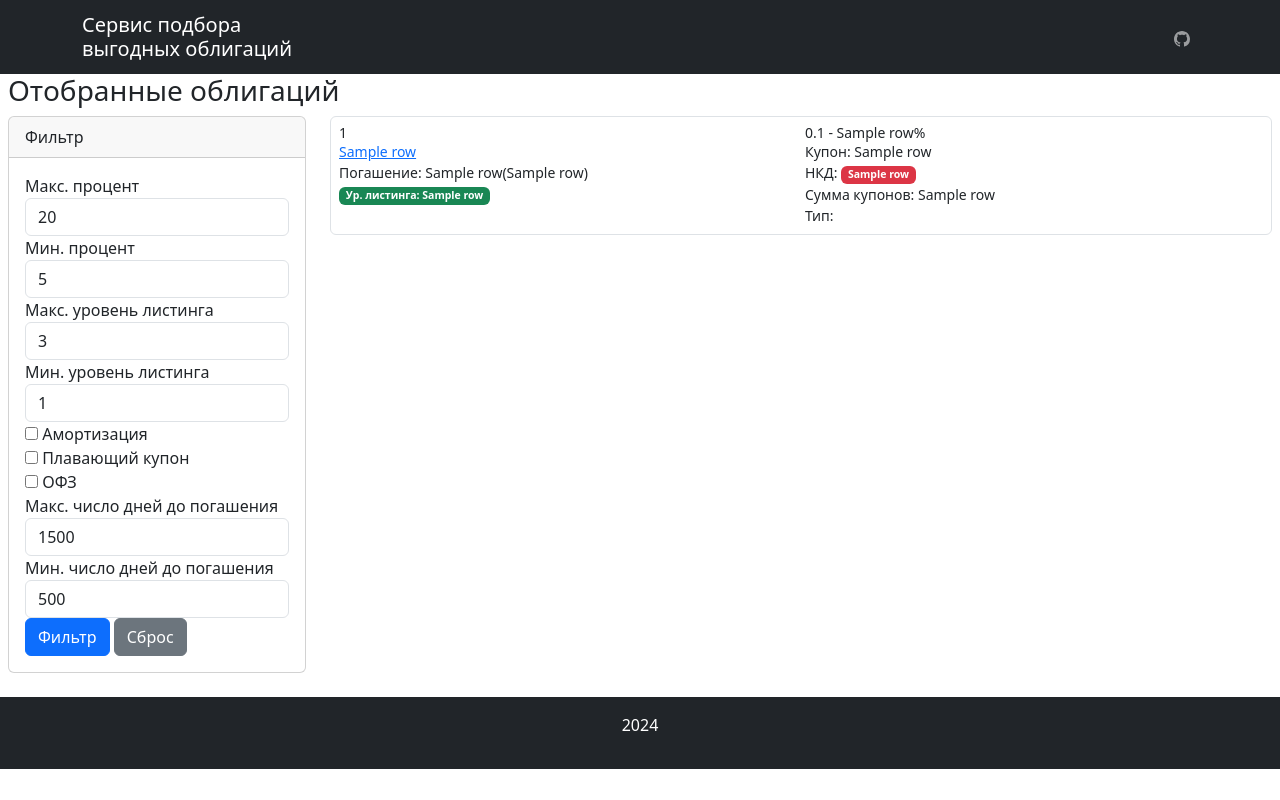
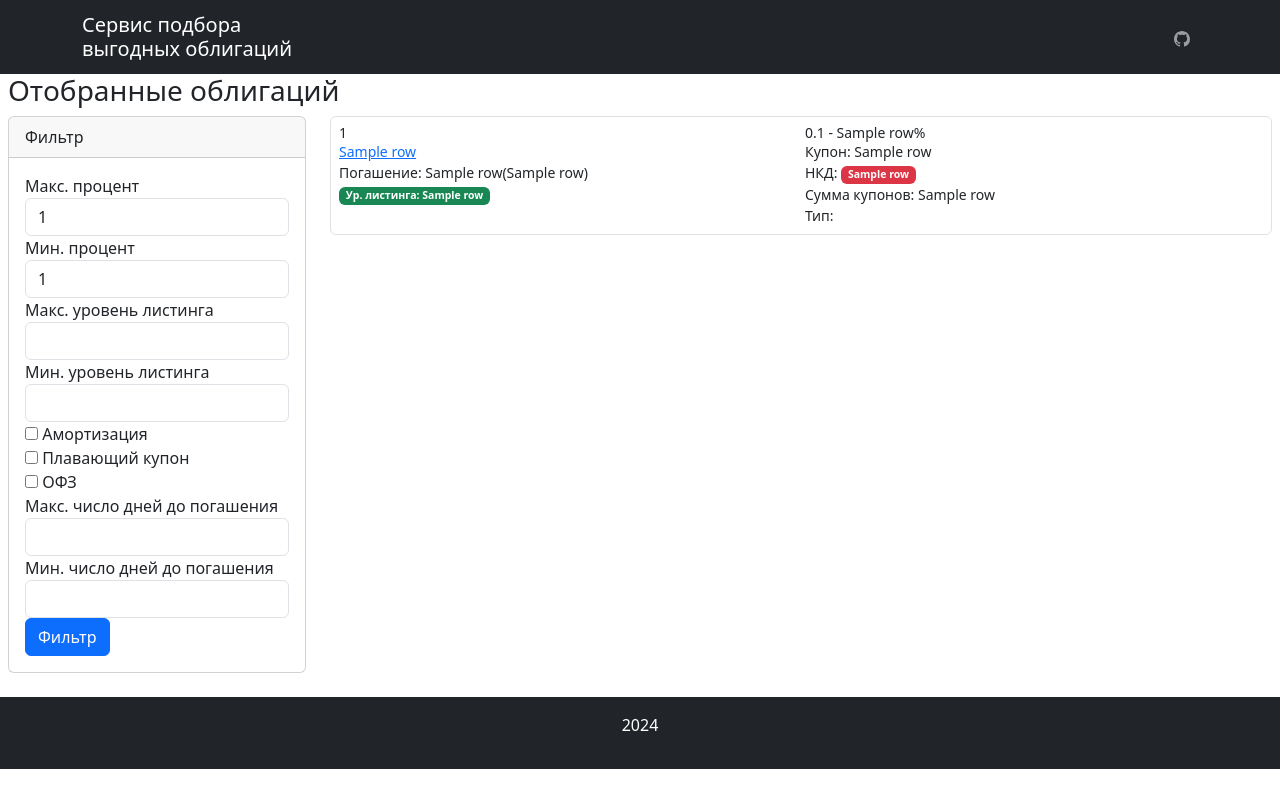
Before and after one commit to Workbench3D/bond_search_tool, a FastAPI app: template templates/index.html in a window 1280 px wide. Run offline with FastAPI, Linux system fonts and the light colour scheme; the template is opened without the code that fills it: most values are stand-ins (such as "Sample title", 1, 10 or a date in 2020).

Commit message:
Refactor filter form and add query parameters to view_bonds endpoint

```diff
--- a/src/bond_screener_api/main.py
+++ b/src/bond_screener_api/main.py
@@ -1,5 +1,5 @@
 from typing import Annotated
-from fastapi import FastAPI, Depends, Request
+from fastapi import FastAPI, Depends, Query, Request
 from fastapi.templating import Jinja2Templates
 from fastapi.responses import HTMLResponse
 from schemas.bond import ColumnGroupModel
@@ -29,11 +29,34 @@
 async def get_view_bonds(
     request: Request,
     fastapi_service: Annotated[ColumnGroupModel, Depends(fastapi_service)],
+    max_year_percent: int = Query(20),
+    min_year_percent: int = Query(5),
+    max_list_level: int = Query(3),
+    min_list_level: int = Query(1),
+    amortizations: bool = Query(False),
+    floater: bool = Query(False),
+    ofz_bonds: bool = Query(False),
+    max_days_to_redemption: int = Query(1500),
+    min_days_to_redemption: int = Query(500),
 ):
     columns = fastapi_service.columns
     data = fastapi_service.data
     return templates.TemplateResponse(
-        request=request, name="index.html", context={"columns": columns, "data": data}
+        request=request,
+        name="index.html",
+        context={
+            "columns": columns,
+            "data": data,
+            "max_year_percent": max_year_percent,
+            "min_year_percent": min_year_percent,
+            "max_list_level": max_list_level,
+            "min_list_level": min_list_level,
+            "amortizations": amortizations,
+            "floater": floater,
+            "ofz_bonds": ofz_bonds,
+            "max_days_to_redemption": max_days_to_redemption,
+            "min_days_to_redemption": min_days_to_redemption,
+        },
     )
 
 
--- a/templates/filter_form.html
+++ b/templates/filter_form.html
@@ -1,42 +1,41 @@
 <form action="/view_bonds" method="get">
     <div>
         <label for="inputMaxYearPercent">Макс. процент</label>
-        <input type="number" class="form-control" id="inputMaxYearPercent" name="max_year_percent" value="20">
+        <input type="number" class="form-control" id="inputMaxYearPercent" name="max_year_percent" value={{ max_year_percent }}>
     </div>
     <div>
         <label for="inputMinYearPercent">Мин. процент</label>
-        <input type="number" class="form-control" id="inputMinYearPercent" name="min_year_percent" value="5">
+        <input type="number" class="form-control" id="inputMinYearPercent" name="min_year_percent" value={{ min_year_percent }}>
     </div>
     <div>
         <label for="inputMaxListLevel">Макс. уровень листинга</label>
-        <input type="number" class="form-control" id="inputMaxListLevel" name="max_list_level" value="3">
+        <input type="number" class="form-control" id="inputMaxListLevel" name="max_list_level" value={{ max_list_level }}>
     </div>
     <div>
         <label for="inputMinListLevel">Мин. уровень листинга</label>
-        <input type="number" class="form-control" id="inputMinListLevel" name="min_list_level" value="1">
+        <input type="number" class="form-control" id="inputMinListLevel" name="min_list_level" value={{ min_list_level }}>
     </div>
     <div>
-        <input type="checkbox" id="inputAmortizations" name="amortizations">
+        <input type="checkbox" id="inputAmortizations" name="amortizations" {% if amortizations %}checked{% endif %}>
         <label for="inputAmortizations">Амортизация</label>
     </div>
     <div>
-        <input type="checkbox" id="inputFloater" name="floater">
+        <input type="checkbox" id="inputFloater" name="floater" {% if floater %}checked{% endif %}>
         <label for="inputFloater">Плавающий купон</label>
     </div>
     <div>
-        <input type="checkbox" id="inputOfzBonds" name="ofz_bonds">
+        <input type="checkbox" id="inputOfzBonds" name="ofz_bonds" {% if ofz_bonds %}checked{% endif %}>
         <label for="inputOfzBonds">ОФЗ</label>
     </div>
     <div>
         <label for="inputMaxDaysToRedemption">Макс. число дней до погашения</label>
-        <input type="number" class="form-control" id="inputMaxDaysToRedemption" name="max_days_to_redemption" value="1500">
+        <input type="number" class="form-control" id="inputMaxDaysToRedemption" name="max_days_to_redemption" value={{ max_days_to_redemption }}>
     </div>
     <div>
         <label for="inputMinDaysToRedemption">Мин. число дней до погашения</label>
-        <input type="number" class="form-control" id="inputMinDaysToRedemption" name="min_days_to_redemption" value="500">
+        <input type="number" class="form-control" id="inputMinDaysToRedemption" name="min_days_to_redemption" value={{ min_days_to_redemption }}>
     </div>
     <div>
         <button type="submit" class="btn btn-primary">Фильтр</button>
-        <button type="reset" class="btn btn-secondary ml-2">Сброс</button>
     </div>
 </form>
```
